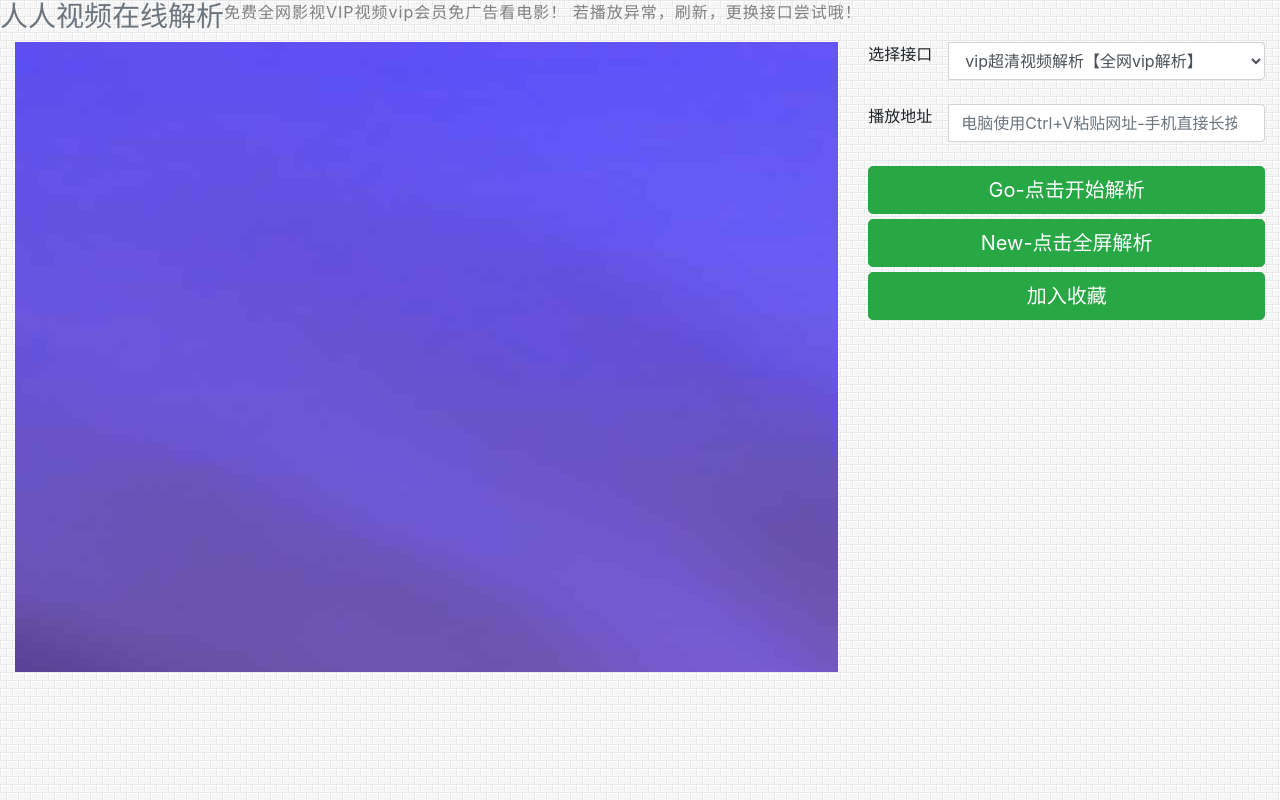
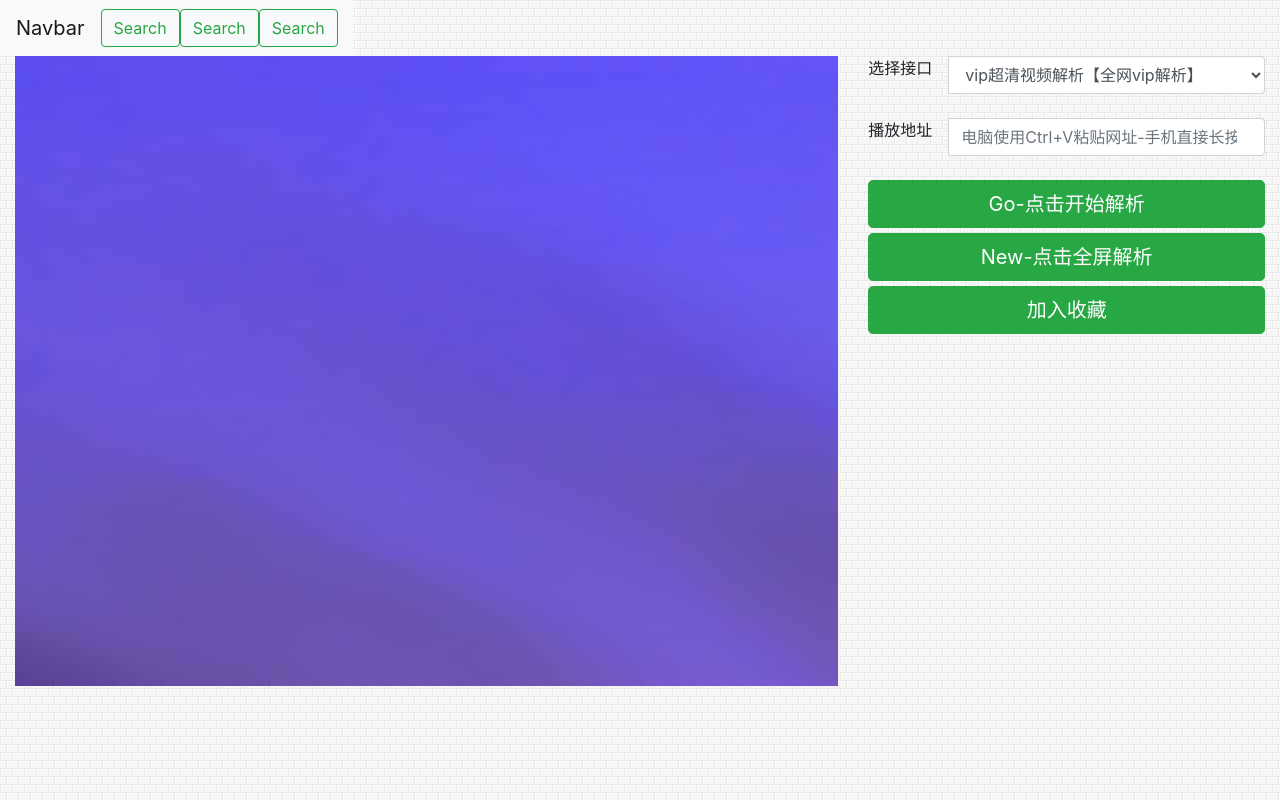
Before and after one commit to bartonCheng/pymimiblog, a Flask app: page /index in a window 1280 px wide. Run offline with Flask 2, Linux system fonts and the light colour scheme.

Commit message:
add indexpage

```diff
--- a/app/templates/base.html
+++ b/app/templates/base.html
@@ -26,15 +26,16 @@
 <body background="/static/img/bj.png">
   <div class="container-fluid">
     <div class="row">
-      <!-- 头部广告 -->
-      <h3 class="text-muted" align="center">人人视频在线解析</h3>
-      <p style="letter-spacing: 1px; text-align: center">
-        <span style="color: #7f7f7f">免费全网影视VIP视频vip会员免广告看电影！
-          若播放异常，刷新，更换接口尝试哦！
-        </span>
-      </p>
-
-
+      <nav class="navbar navbar-light bg-light">
+        <a class="navbar-brand">Navbar</a>
+        <form class="form-inline">
+          <button class="btn btn-outline-success my-2 my-sm-0" type="submit">Search</button>
+          <button class="btn btn-outline-success my-2 my-sm-0" type="submit">Search</button>
+          <button class="btn btn-outline-success my-2 my-sm-0" type="submit">Search</button>
+        </form>
+      </nav>
+    </div>
+    <div class="row">
       <!-- 播放器 -->
       <div class="col-8 col">
         <div class="panel panel-default">
```
